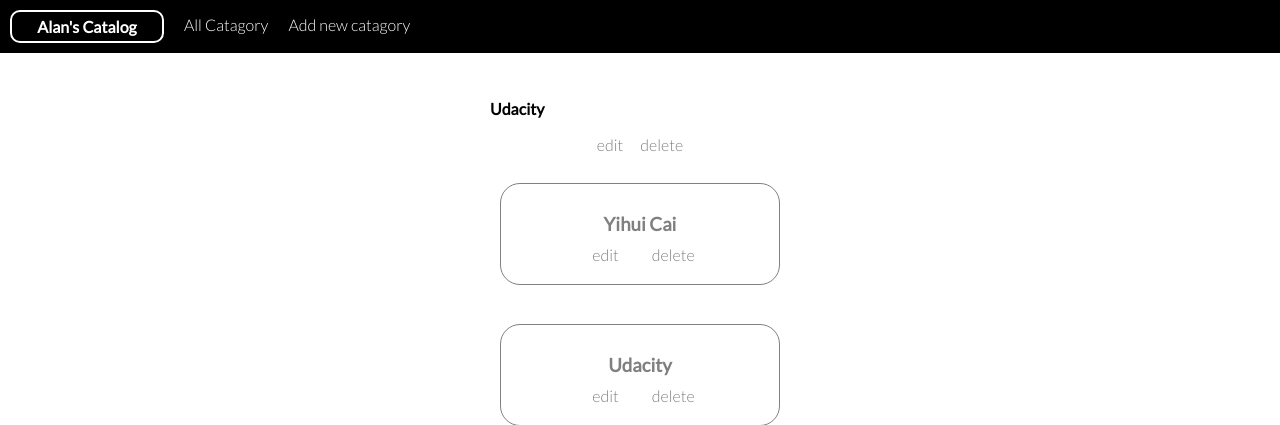
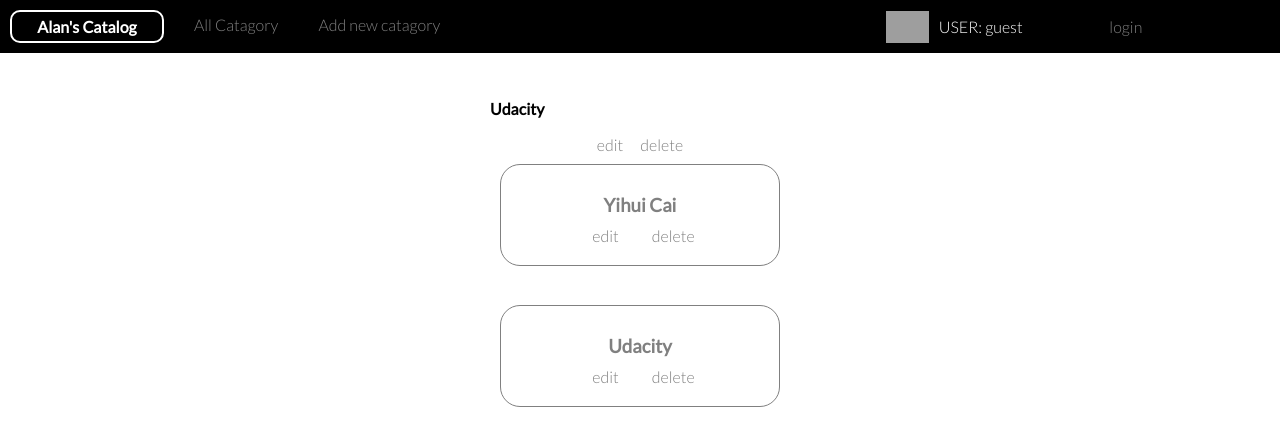
Before and after one commit to yihuicai/Alan, a Flask app: page /catalog/8 in a window 1280 px wide. Shown: the top 425 px of the page. Run offline with Flask 2, Linux system fonts and the light colour scheme; parts of the project's set-up code (start-up, migrations or seed data) failed here and were passed over; grey boxes are pictures that could not be loaded.

Commit message:
google plus auth

```diff
--- a/application.py
+++ b/application.py
@@ -3,15 +3,143 @@
 from sqlalchemy import create_engine, text
 from sqlalchemy.orm import sessionmaker
 from database_setup import Base, Catagory, Item
+
+#for authentication
+from oauth2client.client import flow_from_clientsecrets
+from oauth2client.client import FlowExchangeError
+import httplib2
+import json
+
+from flask import make_response
+import requests
 import random
 import string
 
+CLIENT_ID=json.loads(open('client_secrets.json','r').read())['web']['client_id']
 app = Flask(__name__)
 engine=create_engine('sqlite:///catalog.db')
 Base.metadata.bind=engine
 
 DBSession = sessionmaker(bind=engine)
 session = DBSession()
+status={'username' : 'guest', 'profile' : 'http://megaconorlando.com/wp-content/uploads/guess-who.jpg'}
+
+@app.route('/gconnect', methods=['POST'])
+def gconnect():
+    if request.args.get('state') != login_session['state']:
+        response=make_response(json.dumps('Invalid state parameter'), 401)
+        response.headers['Content-Type']='application/json'
+        return response
+    code = request.data
+    try:
+        # Upgrade the authorization code into a credentials object
+        oauth_flow = flow_from_clientsecrets('client_secrets.json', scope='')
+        oauth_flow.redirect_uri = 'postmessage'
+        credentials = oauth_flow.step2_exchange(code)
+    except FlowExchangeError:
+        response = make_response(
+            json.dumps('Failed to upgrade the authorization code.'), 401)
+        response.headers['Content-Type'] = 'application/json'
+        return response
+        # Check that the access token is valid.
+    access_token = credentials.access_token
+    url = ('https://www.googleapis.com/oauth2/v1/tokeninfo?access_token=%s'% access_token)
+    h = httplib2.Http()
+    result = json.loads(h.request(url, 'GET')[1])
+    # If there was an error in the access token info, abort.
+    if result.get('error') is not None:
+        response = make_response(json.dumps(result.get('error')), 500)
+        response.headers['Content-Type'] = 'application/json'
+        return response
+
+    # Verify that the access token is used for the intended user.
+    gplus_id = credentials.id_token['sub']
+    if result['user_id'] != gplus_id:
+        response = make_response(
+            json.dumps("Token's user ID doesn't match given user ID."), 401)
+        response.headers['Content-Type'] = 'application/json'
+        return response
+
+    # Verify that the access token is valid for this app.
+    if result['issued_to'] != CLIENT_ID:
+        response = make_response(
+            json.dumps("Token's client ID does not match app's."), 401)
+        print "Token's client ID does not match app's."
+        response.headers['Content-Type'] = 'application/json'
+        return response
+
+    stored_credentials = login_session.get('credentials')
+    stored_gplus_id = login_session.get('gplus_id')
+    if stored_credentials is not None and gplus_id == stored_gplus_id:
+        response = make_response(json.dumps('Current user is already connected.'),
+                                 200)
+        response.headers['Content-Type'] = 'application/json'
+        return response
+
+    # Store the access token in the session for later use.
+    login_session['credentials'] = credentials
+    login_session['gplus_id'] = gplus_id
+
+    # Get user info
+    userinfo_url = "https://www.googleapis.com/oauth2/v1/userinfo"
+    params = {'access_token': credentials.access_token, 'alt': 'json'}
+    answer = requests.get(userinfo_url, params=params)
+
+    data = answer.json()
+
+    login_session['username'] = data['name']
+    login_session['picture'] = data['picture']
+    login_session['email'] = data['email']
+    login_session['access_token'] = credentials.access_token
+    login_session['gplus_id']=gplus_id
+
+    status['username'] = data['name']
+    status['profile'] = data['picture']
+
+    output = ''
+    output += '<h1>Welcome, '
+    output += login_session['username']
+    output += '</h1>'
+    output += '<img src="'
+    output += login_session['picture']
+    output += ' " style = "width: 300px; height: 300px;border-radius: 150px;-webkit-border-radius: 150px;-moz-border-radius: 150px;"> '
+    flash("you are now logged in as %s" % login_session['username'])
+    print "done!"
+    return output
+
+@app.route('/gdisconnect')
+def gdisconnect():
+
+    access_token = login_session['access_token']
+    print 'In gdisconnect access token is %s', access_token
+    print 'User name is: '
+    print login_session['username']
+    if access_token is None:
+ 	print 'Access Token is None'
+    	response = make_response(json.dumps('Current user not connected.'), 401)
+    	response.headers['Content-Type'] = 'application/json'
+    	return response
+    url = 'https://accounts.google.com/o/oauth2/revoke?token=%s' % login_session['access_token']
+    h = httplib2.Http()
+    result = h.request(url, 'GET')[0]
+    print 'result is '
+    print result
+    status['username']='guest'
+    status['profile']='http://megaconorlando.com/wp-content/uploads/guess-who.jpg'
+    if result['status'] == '200':
+	del login_session['access_token']
+    	del login_session['gplus_id']
+    	del login_session['username']
+    	del login_session['email']
+    	del login_session['picture']
+    	response = make_response(json.dumps('Successfully disconnected.'), 200)
+    	response.headers['Content-Type'] = 'application/json'
+    	return response
+    else:
+
+    	response = make_response(json.dumps('Failed to revoke token for given user.', 400))
+    	response.headers['Content-Type'] = 'application/json'
+    	return response
 
 @app.route('/catalog/<int:catalog_id>/item/<int:item_id>')
 def Items(catalog_id, item_id):
@@ -24,7 +152,7 @@
     state = ''.join(random.choice(string.ascii_uppercase + string.digits)
                     for x in xrange(32))
     login_session['state'] = state
-    return "The current session state is %s" % login_session['state']
+    return render_template('login.html',state=state)
 
 @app.route('/')
 @app.route('/catalog')
@@ -39,7 +167,7 @@
         items= session.query(Item).filter_by(catagory_id=i.Id).all()
         cata_item['items']=items
         catagory.append(cata_item)
-    return render_template('all_catalog.html',catalog=catagory,latest=latest)
+    return render_template('all_catalog.html',catalog=catagory,latest=latest,status=status)
 
 @app.route('/catalog/<int:catalog_id>')
 @app.route('/catalog/<int:catalog_id>/item')
@@ -52,7 +180,7 @@
     items=session.query(Item).filter_by(catagory_id=catalog.Id).all()
     cata_item['items']=items
     catagory.append(cata_item)
-    return render_template('all_catalog.html',catalog=catagory,latest=[])
+    return render_template('all_catalog.html',catalog=catagory,latest=[],status=status)
 
 @app.route('/catalog/new', methods=['GET','POST'])
 def New_catalog():
--- a/static/style.css
+++ b/static/style.css
@@ -14,18 +14,15 @@
 	background-color: black;
 	display: flex;
 	flex-wrap: wrap;
+	color: white;
+	font-weight: 300;
 }
-
-.flash{
-	color: red;
-	position: relative;
-	top: 64px;
-}
-.new {
-	margin:10px;
-	padding: 5px 0;
-	z-index: 2;
-	color: white;
+.username{
+	font-size: 1em;
+	text-align: left;
+	padding: 5px 10px;
+	margin: 10px 0;
+	width: 40%;
 }
 a {
 	text-decoration: none;
@@ -33,6 +30,27 @@
 	font-weight: 300;
 	padding: 2px;
 	margin:5px;
+}
+.right{
+	margin: auto 10px auto auto;
+	width: 30%;
+	display: inline-flex;
+}
+.profile {
+	height: 2em;
+	padding: auto;
+	z-index: 2;
+	margin: auto 0;
+}
+.flash {
+	color: red;
+	position: relative;
+	top: 64px;
+}
+.new {
+	margin:10px 20px;
+	padding: 5px 0;
+	z-index: 2;
 }
 
 .logo {
@@ -63,8 +81,7 @@
 	border-bottom: solid 0.4px grey;
 }
 .center {
-	width: 40%;
-	margin: 10px 50px;
+	margin: 10px auto;
 	text-align: center;
 	display: block;
 }
@@ -119,14 +136,15 @@
 	margin: 10px;
 	padding: 5px;
 }
-.del {
-	margin: auto;
+
+.delete {
 	width: 50%;
 	display: flex;
 	flex-wrap: wrap;
-}
-.delete {
-	width: 50px;
 	text-align: center;
 	margin:auto;
 }
+
+input {
+	margin: 5px 20px;
+}
--- a/templates/all_catalog.html
+++ b/templates/all_catalog.html
@@ -10,6 +10,15 @@
         <h4 class="logo">Alan's Catalog</h4>
 	    <a class="new" href="{{url_for('All_catalog')}}">All Catagory</a>
         <a class="new" href="{{url_for('New_catalog')}}">Add new catagory</a>
+        <div class="right">
+            <img class="profile" src="{{status['profile']}}">
+            <p class="username"> USER: {{status['username']}}</p>
+            {% if status['username'] == 'guest' %}
+            <a class="username" href="{{ url_for('showLogin') }}">login</a>
+            {% else %}
+            <a class="username" href="{{ url_for('gdisconnect') }}">logout</a>
+            {% endif %}
+        </div>
 	</header>
 
 	{% with messages = get_flashed_messages() %}
@@ -39,7 +48,6 @@
 	    <a href="{{url_for('Edit_catalog', catalog_id = i['id'])}}">edit</a>
 	    <a href="{{url_for('Delete_catalog', catalog_id = i['id'])}}">delete</a>
 	    <br/>
-	    <br/>
 	  	{% for j in i['items'] %}
 	    <div class="items">
 	        <a href="{{url_for('Items', catalog_id = i['id'], item_id=j.Id)}}"><h3 class="item_name">
@@ -57,9 +65,10 @@
 	    {% endif %}
 	    <a href="{{url_for('New_item', catalog_id = i['id'])}}">Add New item</a>
 	    <br/>
+	    <br/>
+
 	</div>
 	{% endfor %}
-	<br/>
 	</div>
 
 </body>
--- a/templates/edit_catalog.html
+++ b/templates/edit_catalog.html
@@ -25,6 +25,7 @@
 	<form action="{{url_for('Edit_catalog',catalog_id=catagory.Id)}}" method = 'POST'>
 	    <p>Name:</p>
 	    <input type='text' size='30' name='name' value ='{{catagory.name}}'>
+	    <br/>
 	    <input type='submit' value='Modify'>
 	    <a href="{{url_for('All_catalog')}} ">Cancel</a>
 	</form>
--- a/templates/edit_item.html
+++ b/templates/edit_item.html
@@ -29,7 +29,7 @@
 	    <input type='text' size='30' name='attribute' value="{{ item.attribute }}">
 	    <p>Description:</p>
 	    <input type='text' size='30' name='description' value="{{ item.description }}">
-	    <p>URL:</p>
+	    <p>Picture URL:</p>
 	    <input type='text' size='30' name='url' value="{{ item.url_link }}">
 	    <br/>
 	    <br/>
--- a/templates/new_item.html
+++ b/templates/new_item.html
@@ -29,7 +29,7 @@
 	    <input type='text' size='30' name='attribute'>
 	    <p>Description:</p>
 	    <input type='text' size='30' name='description'>
-	    <p>URL:</p>
+	    <p>Picture URL:</p>
 	    <input type='text' size='30' name='url'>
 	    <br/>
 	    <input type='submit' value='Create'>
```
Also changed, not shown: templates/delete_catalog.html (+3 -4 lines), templates/delete_item.html (+4 -6 lines), templates/login.html (added, +53 -0 lines).
